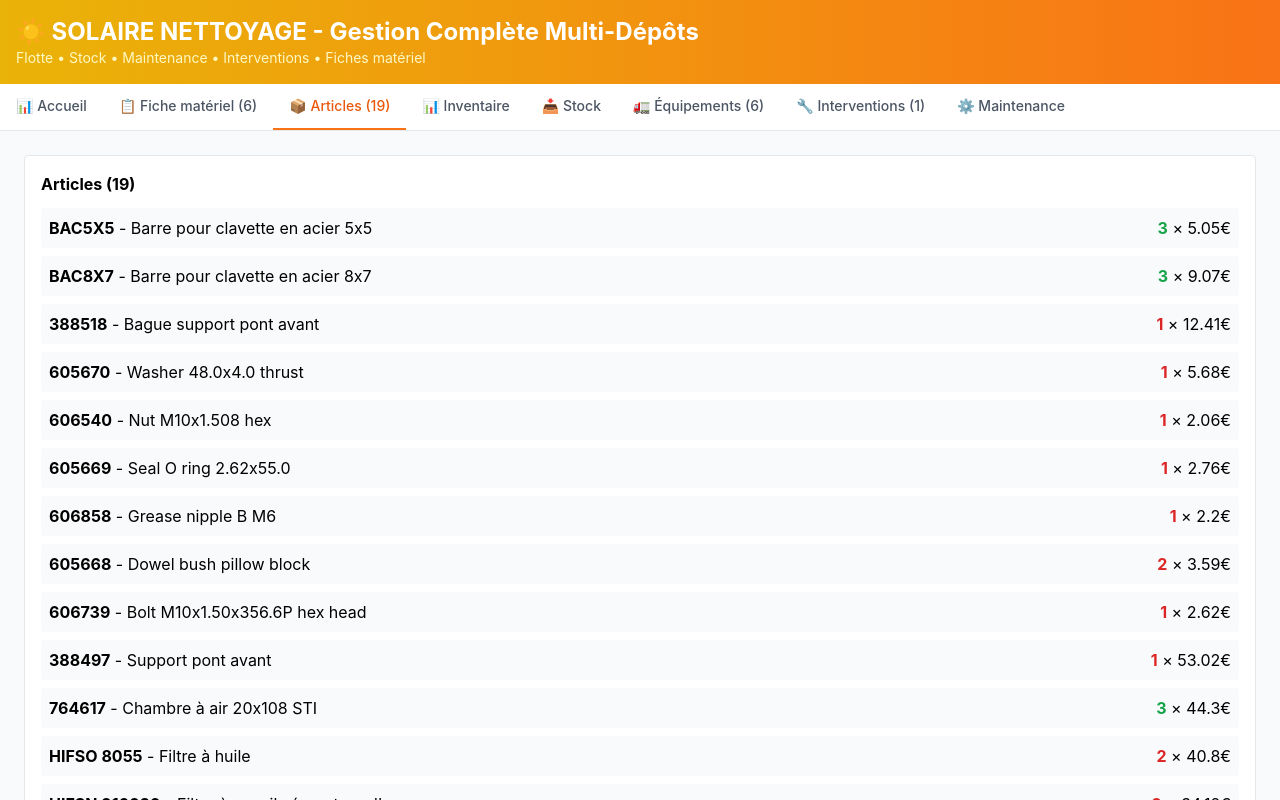
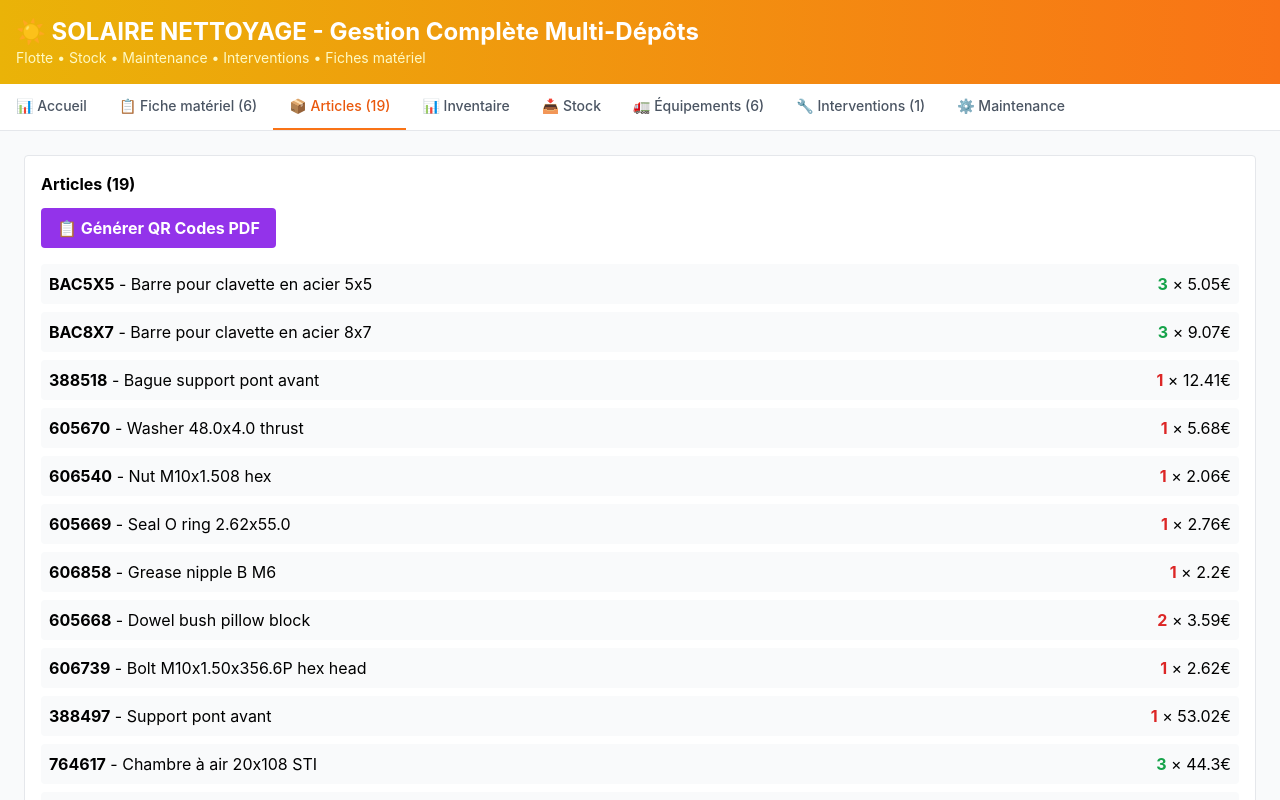
Before and after one commit to lacastanhal-jpg/solaire-nettoyage, a React (Create React App) app: page / in a window 1280 px wide. Both pictures are taken after a click on the button "📦 Articles (19)". Shown: the top 800 px of the page. Built offline with nearby package versions, Linux system fonts and the light colour scheme.

Commit message:
Nouvelle version

```diff
--- a/src/App.js
+++ b/src/App.js
@@ -93,6 +93,9 @@
   const [articleEnEdition, setArticleEnEdition] = useState(null);
   const [panierCommande, setPanierCommande] = useState([]);
   const [afficherArticlesEquipement, setAfficherArticlesEquipement] = useState(false);
+  const [afficherScannerQR, setAfficherScannerQR] = useState(false);
+  const [videoStream, setVideoStream] = useState(null);
+  const [scannedArticleId, setScannedArticleId] = useState(null);
 
   const typesIntervention = ['Vidange moteur', 'Révision complète', 'Changement pneus', 'Nettoyage', 'Maintenance', 'Contrôle hydraulique', 'Réparation', 'Autre'];
 
@@ -205,6 +208,73 @@
 
   const annulerEditionStockMin = () => {
     setArticleEnEdition(null);
+  };
+
+  const genererQRCodesPDF = () => {
+    const htmlContent = `
+      <html>
+        <head>
+          <title>QR Codes Articles</title>
+          <style>
+            body { font-family: Arial; margin: 10mm; }
+            .page { page-break-after: always; }
+            .qr-item { display: inline-block; margin: 10px; text-align: center; page-break-inside: avoid; }
+            .qr-item img { width: 150px; height: 150px; margin: 10px 0; }
+            .qr-code { border: 2px solid #333; padding: 10px; }
+            .code { font-weight: bold; font-size: 12px; margin-top: 5px; }
+            .description { font-size: 10px; color: #666; }
+          </style>
+        </head>
+        <body>
+          <h1>QR Codes Articles - Solaire Nettoyage</h1>
+          <p>Généré le: ${new Date().toLocaleString('fr-FR')}</p>
+          <div class="page">
+            ${articles.map(a => `
+              <div class="qr-item">
+                <div class="qr-code">
+                  <img src="https://api.qrserver.com/v1/create-qr-code/?size=150x150&data=${encodeURIComponent(a.code)}" alt="QR Code ${a.code}">
+                </div>
+                <div class="code">${a.code}</div>
+                <div class="description">${a.description.substring(0, 30)}</div>
+              </div>
+            `).join('')}
+          </div>
+        </body>
+      </html>
+    `;
+
+    const newWindow = window.open();
+    newWindow.document.write(htmlContent);
+    newWindow.document.close();
+  };
+
+  const toggleScannerQR = async () => {
+    if (afficherScannerQR) {
+      if (videoStream) {
+        videoStream.getTracks().forEach(track => track.stop());
+        setVideoStream(null);
+      }
+      setAfficherScannerQR(false);
+    } else {
+      setAfficherScannerQR(true);
+      try {
+        const stream = await navigator.mediaDevices.getUserMedia({ video: { facingMode: 'environment' } });
+        setVideoStream(stream);
+      } catch (err) {
+        alert('Caméra non disponible. Veuillez utiliser un appareil compatible.');
+        setAfficherScannerQR(false);
+      }
+    }
+  };
+
+  const traiterScanQR = (code) => {
+    const article = articles.find(a => a.code === code);
+    if (article) {
+      setScannedArticleId(article.id);
+      alert(`✅ Article trouvé: ${article.code} - ${article.description}`);
+    } else {
+      alert(`❌ Article non trouvé: ${code}`);
+    }
   };
 
   const enregistrerEntreeStock = () => {
@@ -339,7 +409,7 @@
         )}
 
         {ongletActif === 'articles' && (
-          <div className="bg-white p-4 rounded border"><h2 className="font-bold mb-3">Articles ({articles.length})</h2><div className="space-y-2">{articles.map(a => (<div key={a.id} className="flex justify-between p-2 bg-gray-50 rounded"><div><strong>{a.code}</strong> - {a.description}</div><div className="text-right"><span className={getStockTotal(a) <= 2 ? 'text-red-600 font-bold' : 'text-green-600 font-bold'}>{getStockTotal(a)}</span> × {a.prixUnitaire}€</div></div>))}</div></div>
+          <div className="bg-white p-4 rounded border"><h2 className="font-bold mb-3">Articles ({articles.length})</h2><button onClick={genererQRCodesPDF} className="mb-4 bg-purple-600 text-white px-4 py-2 rounded font-bold hover:bg-purple-700">📋 Générer QR Codes PDF</button><div className="space-y-2">{articles.map(a => (<div key={a.id} className="flex justify-between p-2 bg-gray-50 rounded"><div><strong>{a.code}</strong> - {a.description}</div><div className="text-right"><span className={getStockTotal(a) <= 2 ? 'text-red-600 font-bold' : 'text-green-600 font-bold'}>{getStockTotal(a)}</span> × {a.prixUnitaire}€</div></div>))}</div></div>
         )}
 
         {ongletActif === 'inventaire' && (
@@ -427,7 +497,7 @@
 
         {ongletActif === 'stock' && (
           <div className="space-y-6">
-            <div className="bg-cyan-100 border-2 border-cyan-400 p-4 rounded"><h3 className="font-bold mb-3">📍 Dépôt</h3><div className="flex gap-2">{depots.map(d => (<button key={d} onClick={() => setDepotSelectionne(d)} className={`px-4 py-2 rounded font-bold ${depotSelectionne === d ? 'bg-cyan-600 text-white' : 'bg-white border'}`}>{d}</button>))}</div></div>
+            <div className="bg-indigo-100 border-2 border-indigo-400 p-4 rounded"><h3 className="font-bold mb-3">📱 Scanner QR Code</h3><button onClick={toggleScannerQR} className={`px-4 py-2 rounded font-bold text-white ${afficherScannerQR ? 'bg-red-600 hover:bg-red-700' : 'bg-indigo-600 hover:bg-indigo-700'}`}>{afficherScannerQR ? '❌ Fermer Scanner' : '📷 Activer Scanner'}</button>{afficherScannerQR && (<div className="mt-4"><div className="bg-gray-900 rounded overflow-hidden" style={{maxWidth: '400px'}}><div className="text-center text-white p-4"><p className="text-sm">Pointez la caméra vers un QR code</p><p className="text-xs mt-2 text-gray-400">Ou entrez manuellement le code:</p></div></div><div className="mt-3"><input type="text" placeholder="Entrer code article ou scanner QR" onKeyDown={(e) => {if (e.key === 'Enter' && e.target.value) {traiterScanQR(e.target.value); e.target.value = ''}}} className="w-full border-2 border-indigo-300 rounded px-3 py-2 font-bold" /></div></div>)}</div>
             <div className="bg-green-50 border-2 border-green-300 p-4 rounded"><h3 className="font-bold mb-3">📥 Entrée - {depotSelectionne}</h3><div className="grid grid-cols-1 md:grid-cols-5 gap-2"><select value={nouvelleEntreeStock.articleId} onChange={(e) => setNouvelleEntreeStock({...nouvelleEntreeStock, articleId: e.target.value})} className="border rounded px-2 py-1"><option value="">Article</option>{articles.map(a => <option key={a.id} value={a.id}>{a.code}</option>)}</select><input type="number" placeholder="Qté" value={nouvelleEntreeStock.quantite} onChange={(e) => setNouvelleEntreeStock({...nouvelleEntreeStock, quantite: e.target.value})} className="border rounded px-2 py-1" /><input type="number" step="0.01" placeholder="Prix" value={nouvelleEntreeStock.prixUnitaire} onChange={(e) => setNouvelleEntreeStock({...nouvelleEntreeStock, prixUnitaire: e.target.value})} className="border rounded px-2 py-1" /><input placeholder="Raison" value={nouvelleEntreeStock.raison} onChange={(e) => setNouvelleEntreeStock({...nouvelleEntreeStock, raison: e.target.value})} className="border rounded px-2 py-1" /><button onClick={enregistrerEntreeStock} className="bg-green-600 text-white px-3 py-1 rounded font-bold">Entrer</button></div></div>
             <div className="bg-red-50 border-2 border-red-300 p-4 rounded"><h3 className="font-bold mb-3">📤 Sortie - {depotSelectionne}</h3><div className="grid grid-cols-1 md:grid-cols-5 gap-2"><select value={nouveauMouvementSortie.articleId} onChange={(e) => setNouveauMouvementSortie({...nouveauMouvementSortie, articleId: e.target.value})} className="border rounded px-2 py-1"><option value="">Article</option>{articles.map(a => <option key={a.id} value={a.id}>{a.code}</option>)}</select><input type="number" placeholder="Qté" value={nouveauMouvementSortie.quantite} onChange={(e) => setNouveauMouvementSortie({...nouveauMouvementSortie, quantite: e.target.value})} className="border rounded px-2 py-1" /><input placeholder="Raison" value={nouveauMouvementSortie.raison} onChange={(e) => setNouveauMouvementSortie({...nouveauMouvementSortie, raison: e.target.value})} className="border rounded px-2 py-1" /><input type="date" value={nouveauMouvementSortie.date} onChange={(e) => setNouveauMouvementSortie({...nouveauMouvementSortie, date: e.target.value})} className="border rounded px-2 py-1" /><button onClick={enregistrerSortieStock} className="bg-red-600 text-white px-3 py-1 rounded font-bold">Sortir</button></div></div>
             <div className="bg-amber-50 border-2 border-amber-400 p-4 rounded"><h3 className="font-bold mb-3">🔄 Transfert</h3><div className="grid grid-cols-1 md:grid-cols-6 gap-2"><select value={nouveauTransfert.articleId} onChange={(e) => setNouveauTransfert({...nouveauTransfert, articleId: e.target.value})} className="border rounded px-2 py-1"><option value="">Article</option>{articles.map(a => <option key={a.id} value={a.id}>{a.code}</option>)}</select><select value={nouveauTransfert.depotSource} onChange={(e) => setNouveauTransfert({...nouveauTransfert, depotSource: e.target.value})} className="border rounded px-2 py-1">{depots.map(d => <option key={d} value={d}>{d}</option>)}</select><select value={nouveauTransfert.depotDestination} onChange={(e) => setNouveauTransfert({...nouveauTransfert, depotDestination: e.target.value})} className="border rounded px-2 py-1">{depots.map(d => <option key={d} value={d}>{d}</option>)}</select><input type="number" placeholder="Qté" value={nouveauTransfert.quantite} onChange={(e) => setNouveauTransfert({...nouveauTransfert, quantite: e.target.value})} className="border rounded px-2 py-1" /><input placeholder="Note" value={nouveauTransfert.raison} onChange={(e) => setNouveauTransfert({...nouveauTransfert, raison: e.target.value})} className="border rounded px-2 py-1" /><button onClick={enregistrerTransfertStock} className="bg-amber-600 text-white px-3 py-1 rounded font-bold">Transférer</button></div></div>
```
